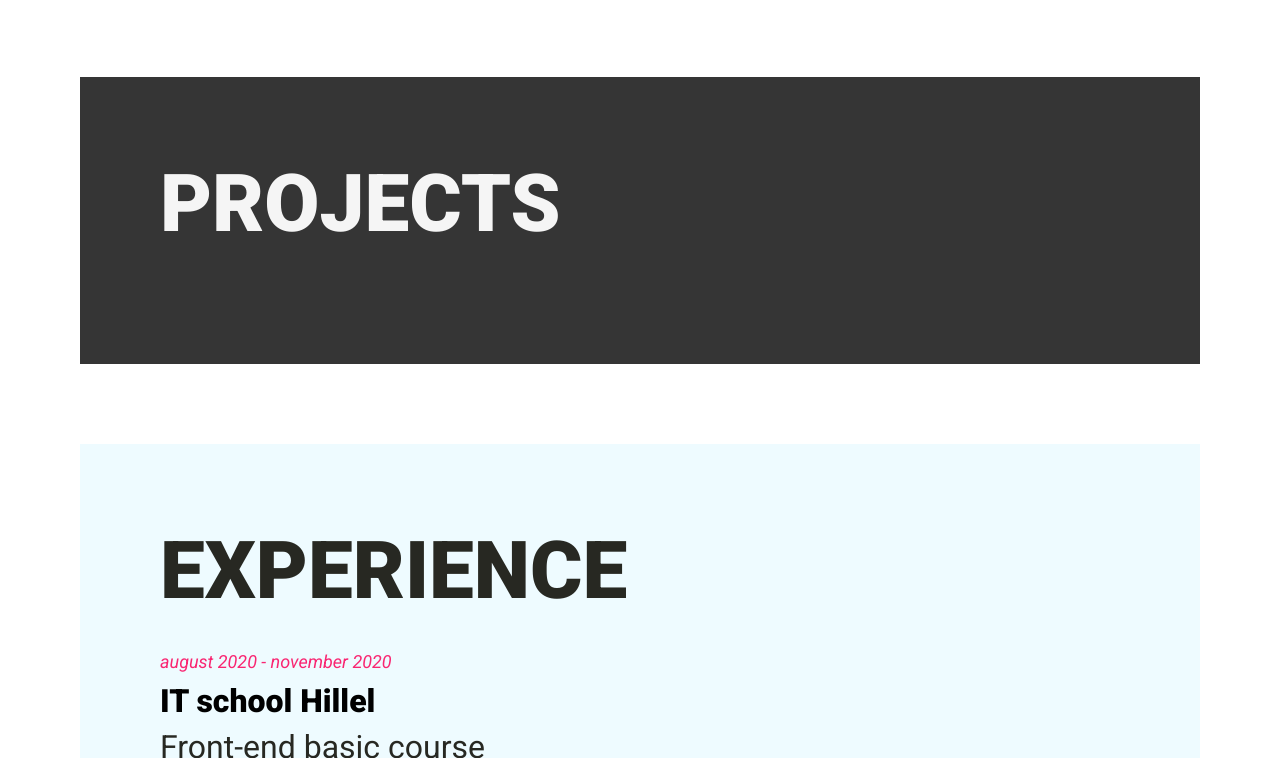
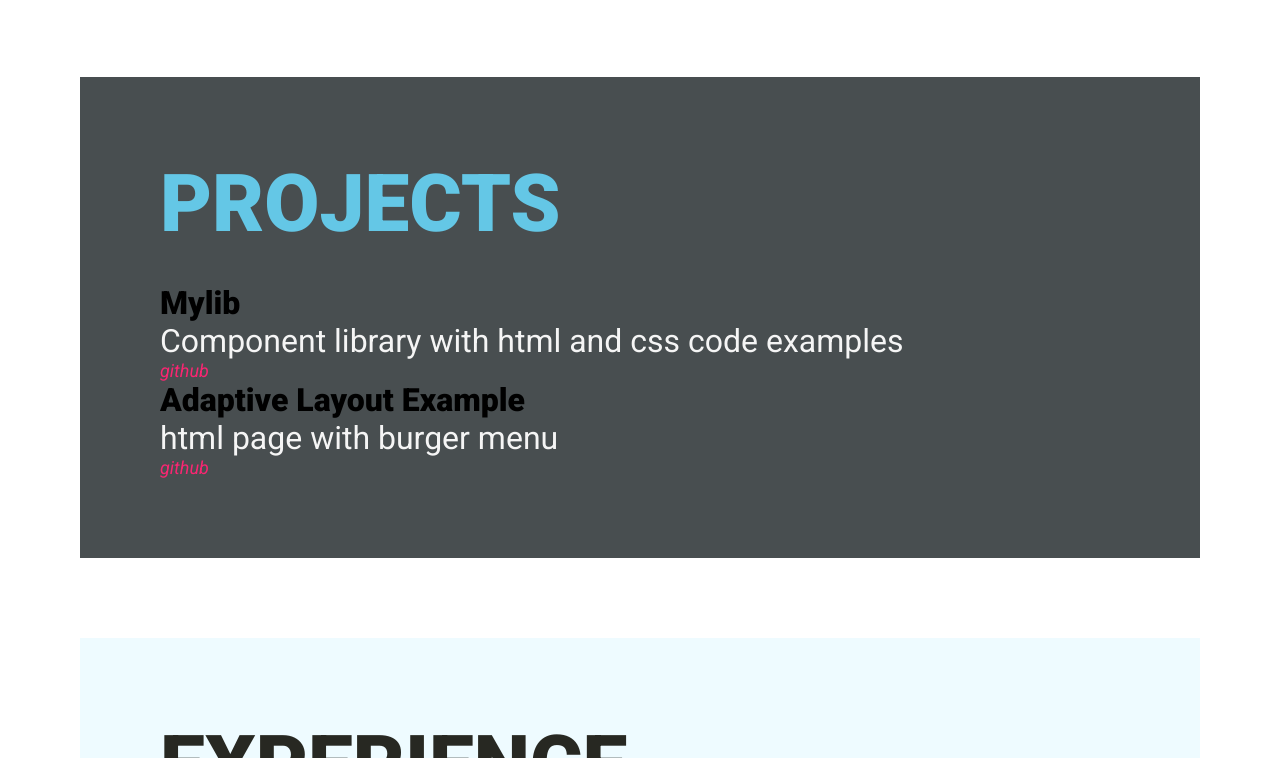
Before and after one commit to OlenaPustova/portfolio, a website: page markup/index.html in a window 1280 px wide. Shown: the part 2988-3746 px from the top of the page. Drawn offline with Linux system fonts and the light colour scheme.

Commit message:
change img

```diff
--- a/markup/index.html
+++ b/markup/index.html
@@ -93,6 +93,19 @@
         </section>
         <section class="projects-block box">
             <h2 class="title">PROJECTS</h2>
+            <ul class="projects">
+                <li class="projects-item">
+                    <p class="text-dark-color">Mylib</p>
+                    <p class="">Component library with html and css code examples</p>
+                    <p class="text-brand-color">github</p>
+                </li>
+                <li class="projects-item">
+                    <p class="text-dark-color">Adaptive Layout Example</p>
+                    <p>html page with burger menu</p>
+                    <p class="text-brand-color">github</p>
+
+                </li>
+            </ul>
         </section>
         <section class="experience-block box">
             <h2 class="title">EXPERIENCE</h2>
--- a/sass/style.scss
+++ b/sass/style.scss
@@ -328,11 +328,20 @@ body {
         }
     }
     .img-2 {
-        background-image: url(../img/Group.png);
+        background-image: url(../img/Rectangle-4.png);
+        background-color: $primary-color;
     }
     .projects-block {
         background-color: $dark-bg-color;
         color: $light-text-color;
+        .title {
+            color: $primary-color;
+        }
+        .projects {
+            &-item {
+                color: $light-text-color;
+            }
+        }
         // display: none;
     }
     .text-brand-color {
--- a/sass/var.scss
+++ b/sass/var.scss
@@ -6,7 +6,7 @@ $dark-text-color: #000;
 $light-text-color: #f5f5f5;
 $icon-color: #6f8186;
 $second-bg-color: #eefbff;
-$dark-bg-color: #353535;
+$dark-bg-color: #484e50;
 $header-text-color: #272822;
 // size
 $text-size: 32px;
@@ -17,6 +17,7 @@ $bg-color-dt: #222629;
 $primary-color-dt:#618930;
 $main-text-color-dt: #272822;
 $dark-text-color: #000;
+$light-text-color: #f5f5f5;
 $icon-color-dt: #87C232;
 $second-bg-color-dt: #f5f5f5;
 $header-text-color-dt: #fff;
```
Also changed, not shown: markup/css/style.css, markup/img/Rectangle-4.png (added), markup/img/Rectangle-4.svg (added), markup/img/img-2.svg (added).
